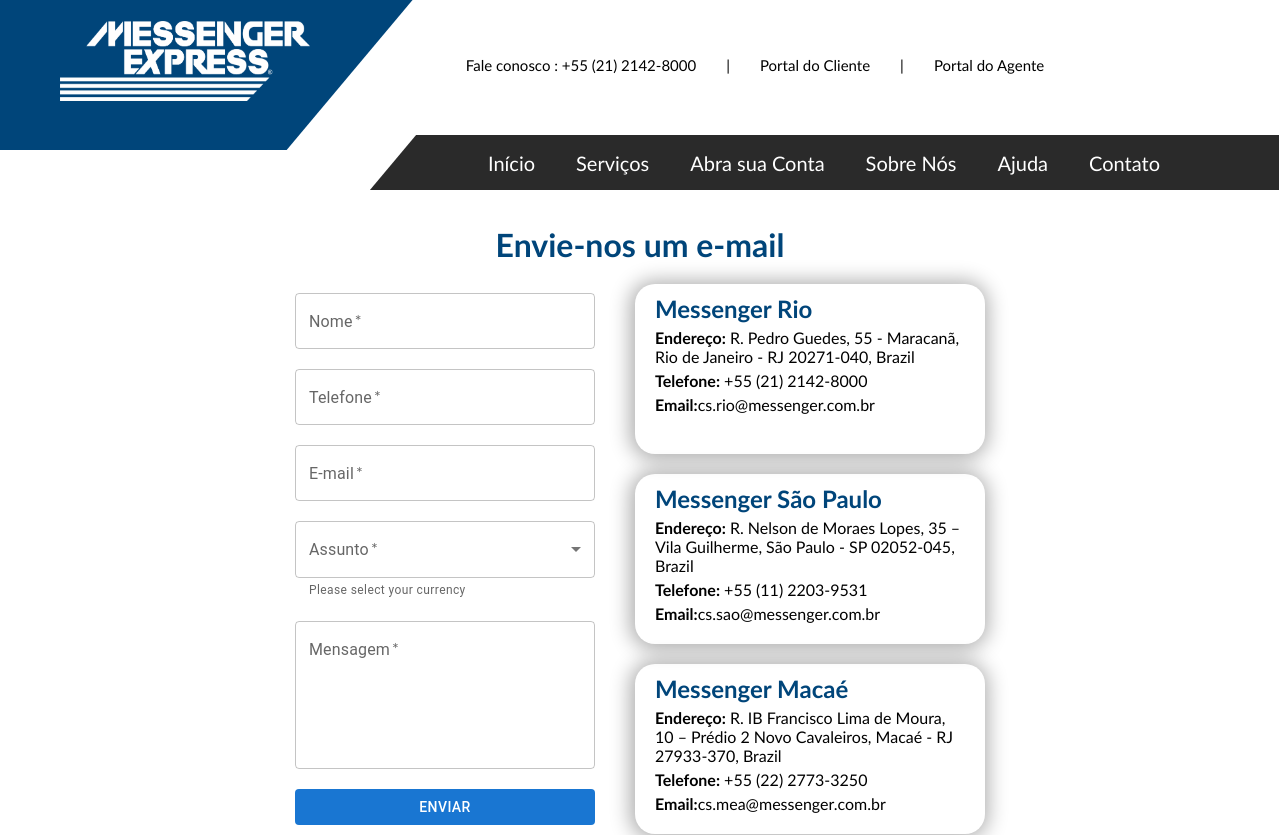
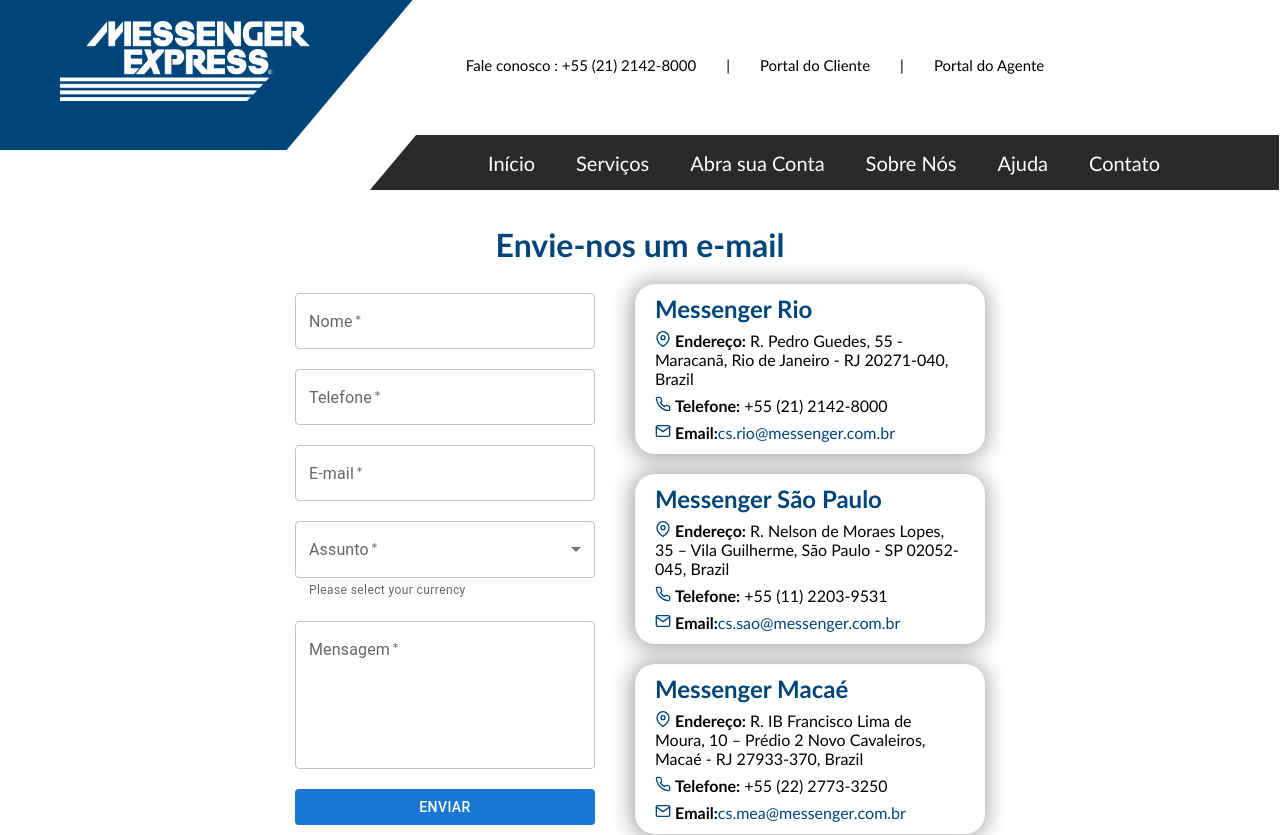
Before and after one commit to philsousa2/messenger, a Next.js app: page /contato in a window 1280 px wide. Shown: the top 835 px of the page. Built offline with nearby package versions, Linux system fonts and the light colour scheme.

Commit message:
icones contato

```diff
--- a/pages/contato.js
+++ b/pages/contato.js
@@ -3,7 +3,7 @@
 import TextField from '@mui/material/TextField';
 import MenuItem from '@mui/material/MenuItem';
 import Button from '@mui/material/Button';
-
+import { FiMail, FiMapPin, FiPhone } from "react-icons/fi";
 const currencies = [
     {
       value: 'Trabalhe Conosco',
@@ -71,21 +71,21 @@
             <div>
                <div className="endereco">
                      <h2>Messenger Rio</h2>
-                     <p><span>Endereço:</span> R. Pedro Guedes, 55 - Maracanã, Rio de Janeiro - RJ 20271-040, Brazil</p>
-                     <p><span>Telefone:</span> +55 (21) 2142-8000</p>
-                     <p><span>Email:</span><a href="">cs.rio@messenger.com.br</a></p>
+                     <p><FiMapPin/>  <span>Endereço:</span> R. Pedro Guedes, 55 - Maracanã, Rio de Janeiro - RJ 20271-040, Brazil</p>
+                     <p><FiPhone/>  <span>Telefone:</span> +55 (21) 2142-8000</p>
+                     <p><FiMail/>  <span>Email:</span><a href="mailto:cs.rio@messenger.com.br">cs.rio@messenger.com.br</a></p>
                </div>
                <div className="endereco">
                      <h2>Messenger São Paulo</h2>
-                     <p><span>Endereço:</span> R. Nelson de Moraes Lopes, 35 – Vila Guilherme, São Paulo - SP 02052-045, Brazil</p>
-                     <p><span>Telefone:</span> +55 (11) 2203-9531</p>
-                     <p><span>Email:</span><a href="">cs.sao@messenger.com.br</a></p>
+                     <p><FiMapPin/>  <span>Endereço:</span> R. Nelson de Moraes Lopes, 35 – Vila Guilherme, São Paulo - SP 02052-045, Brazil</p>
+                     <p><FiPhone/>  <span>Telefone:</span> +55 (11) 2203-9531</p>
+                     <p><FiMail/>  <span>Email:</span><a href="mailto:cs.sao@messenger.com.br">cs.sao@messenger.com.br</a></p>
                </div>
                <div className="endereco">
                      <h2>Messenger Macaé</h2>
-                     <p><span>Endereço:</span> R. IB Francisco Lima de Moura, 10 – Prédio 2 Novo Cavaleiros, Macaé - RJ 27933-370, Brazil</p>
-                     <p><span>Telefone:</span> +55 (22) 2773-3250</p>
-                     <p><span>Email:</span><a href="">cs.mea@messenger.com.br</a></p>
+                     <p><FiMapPin/>  <span>Endereço:</span> R. IB Francisco Lima de Moura, 10 – Prédio 2 Novo Cavaleiros, Macaé - RJ 27933-370, Brazil</p>
+                     <p><FiPhone/>  <span>Telefone:</span> +55 (22) 2773-3250</p>
+                     <p><FiMail/>  <span>Email:</span><a href="mailto:cs.mea@messenger.com.br">cs.mea@messenger.com.br</a></p>
                </div>
             </div>
 
--- a/styles/pages/contato.js
+++ b/styles/pages/contato.js
@@ -54,12 +54,20 @@
 }
 
 .endereco p{
-    margin-top: 5px;
+    margin-top: 8px;
 }
 .endereco span{
     font-weight: bold;
 }
 .endereco h2{
+    color: #00457A;
+}
+
+.endereco a{
+    color: #00457A;
+}
+
+.endereco svg{
     color: #00457A;
 }
 @media(max-width: 750px) {
```
Also changed, not shown: pages/conta.js (added, +21 -0 lines), styles/pages/conta.js (added, +18 -0 lines).
